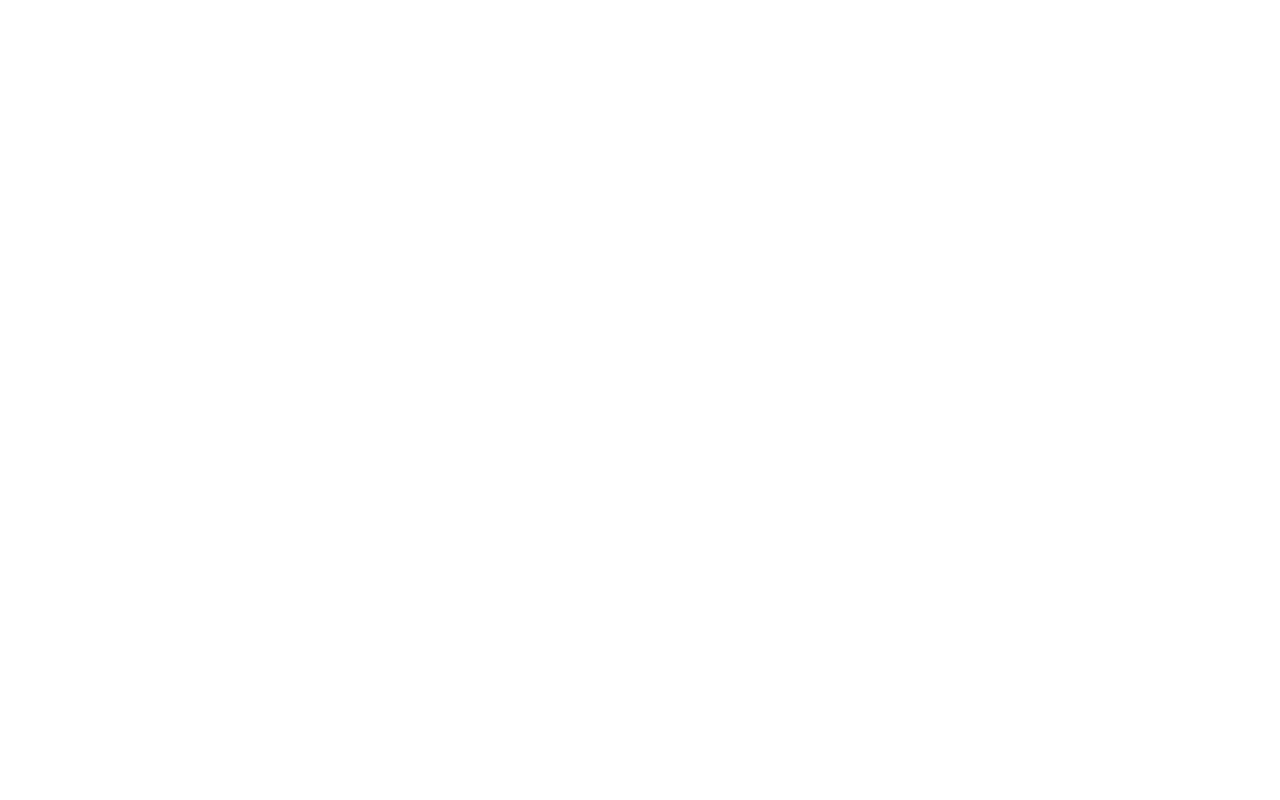
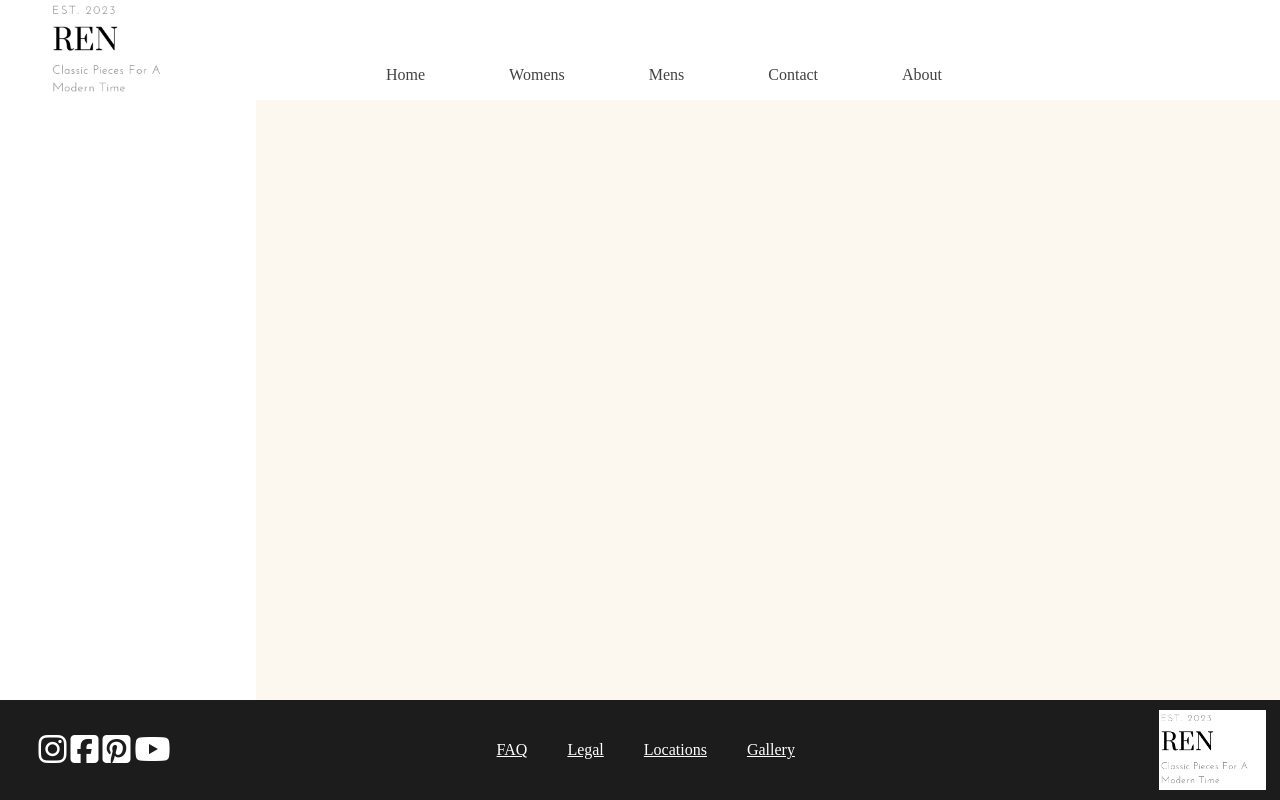
Before and after one commit to Stephanie01011011/renClothing, a plain HTML site: page mens.html in a window 1280 px wide. Drawn offline with Linux system fonts and the light colour scheme.

Commit message:
Fnished the layout of form on contact page. all pages are populated with styles now. Footer is completed.

```diff
--- a/about.html
+++ b/about.html
@@ -0,0 +1,51 @@
+<!DOCTYPE html>
+<html lang="en">
+<head>
+    <meta charset="UTF-8">
+    <meta http-equiv="X-UA-Compatible" content="IE=edge">
+    <meta name="viewport" content="width=device-width, initial-scale=1.0">
+    <link rel="stylesheet" href="style.css">
+    <script src="https://kit.fontawesome.com/7060c8b70b.js" crossorigin="anonymous"></script>
+    <title>Ren - About</title>
+</head>
+<body>
+    <div class="navigation">
+        <div class="logo">
+
+        </div>
+        <div class="nav">
+            <div class="navBtns">
+                <ul>
+                    <li><a href="index.html">Home</a></li>
+                    <li><a href="womens.html">Womens</a></li>
+                    <li><a href="mens.html">Mens</a></li>
+                    <li><a href="contact.html">Contact</a></li>
+                    <li><a href="about.html">About</a></li>
+                </ul>
+            </div>
+
+        </div>
+        <div class="searchBtn"></div>
+    </div>
+    <div class="side"></div>
+    <div class="main"></div>
+    <div class="footer">
+        <div class="social">
+            <a href=""><i class="fa-brands fa-instagram fa-2xl" style="color: #ffffff;"></i></a>
+            <a href=""><i class="fa-brands fa-square-facebook fa-2xl" style="color: #ffffff;"></i></a>
+            <a href=""><i class="fa-brands fa-square-pinterest fa-2xl" style="color: #ffffff;"></i></a>
+            <a href=""><i class="fa-brands fa-youtube fa-2xl" style="color: #ffffff;"></i></a>
+        </div>
+        <div class="links">
+            <ul>
+                <li><a href="">FAQ</a></li>
+                <li><a href="">Legal</a></li>
+                <li><a href="">Locations</a></li>
+                <li><a href="">Gallery</a></li>
+            </ul>
+        </div>
+        <div class="bottomLogo"></div>
+    </div>
+
+</body>
+</html>
--- a/mens.html
+++ b/mens.html
@@ -0,0 +1,51 @@
+<!DOCTYPE html>
+<html lang="en">
+<head>
+    <meta charset="UTF-8">
+    <meta http-equiv="X-UA-Compatible" content="IE=edge">
+    <meta name="viewport" content="width=device-width, initial-scale=1.0">
+    <link rel="stylesheet" href="style.css">
+    <script src="https://kit.fontawesome.com/7060c8b70b.js" crossorigin="anonymous"></script>
+    <title>Ren - Mens</title>
+</head>
+<body>
+    <div class="navigation">
+        <div class="logo">
+
+        </div>
+        <div class="nav">
+            <div class="navBtns">
+                <ul>
+                    <li><a href="index.html">Home</a></li>
+                    <li><a href="womens.html">Womens</a></li>
+                    <li><a href="mens.html">Mens</a></li>
+                    <li><a href="contact.html">Contact</a></li>
+                    <li><a href="about.html">About</a></li>
+                </ul>
+            </div>
+
+        </div>
+        <div class="searchBtn"></div>
+    </div>
+    <div class="side"></div>
+    <div class="main"></div>
+    <div class="footer">
+        <div class="social">
+            <a href=""><i class="fa-brands fa-instagram fa-2xl" style="color: #ffffff;"></i></a>
+            <a href=""><i class="fa-brands fa-square-facebook fa-2xl" style="color: #ffffff;"></i></a>
+            <a href=""><i class="fa-brands fa-square-pinterest fa-2xl" style="color: #ffffff;"></i></a>
+            <a href=""><i class="fa-brands fa-youtube fa-2xl" style="color: #ffffff;"></i></a>
+        </div>
+        <div class="links">
+            <ul>
+                <li><a href="">FAQ</a></li>
+                <li><a href="">Legal</a></li>
+                <li><a href="">Locations</a></li>
+                <li><a href="">Gallery</a></li>
+            </ul>
+        </div>
+        <div class="bottomLogo"></div>
+    </div>
+
+</body>
+</html>
--- a/style.css
+++ b/style.css
@@ -33,6 +33,7 @@ display: flex;
     grid-column-end: 6;
     grid-row-start: 8;
     grid-row-end: 9;
+    display: flex;
 }
 .logo{
     margin-left: 50px;
@@ -102,3 +103,31 @@ form p{
     font-size: 20px;
     text-decoration: underline;
 }
+.links{
+    margin: auto;
+    width: 33%;
+}
+.links li{
+    display: inline;
+    margin: 5%;
+
+}
+.links a{
+    color: white;
+
+}
+.social {
+    width: 33%;
+    margin: auto;
+    margin-left: 3%;
+}
+.bottomLogo{
+
+    margin: auto;
+    margin-left: 25%;
+    background-image: url(Images/brand/RenLogo.png);
+    width: 10%;
+    height: 80%;
+    background-repeat: no-repeat;
+    background-size: contain;
+}
```
Also changed, not shown: contact.html (+18 -1 lines), index.html (+18 -1 lines), womens.html (+51 -0 lines).
